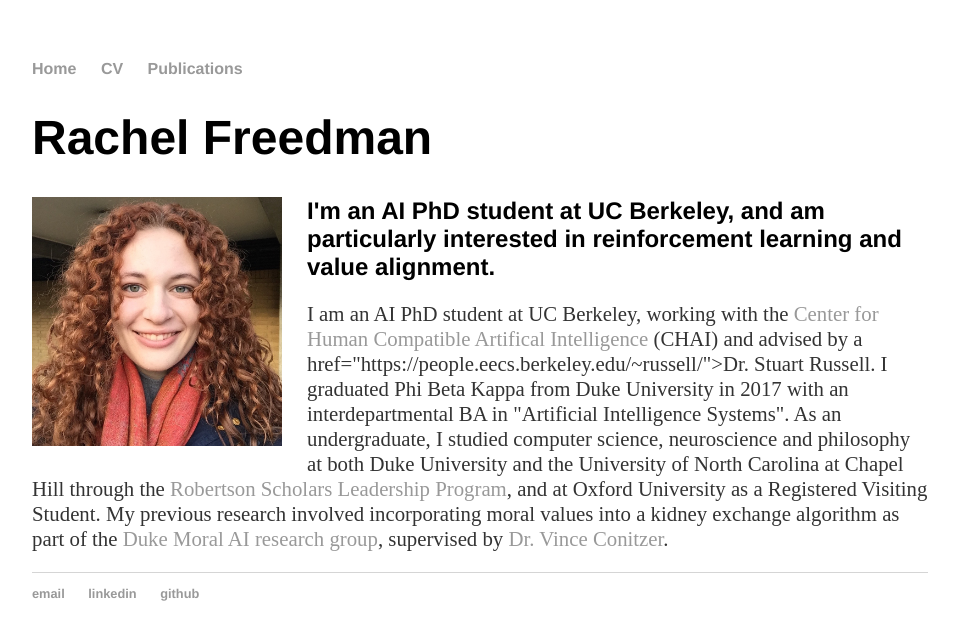
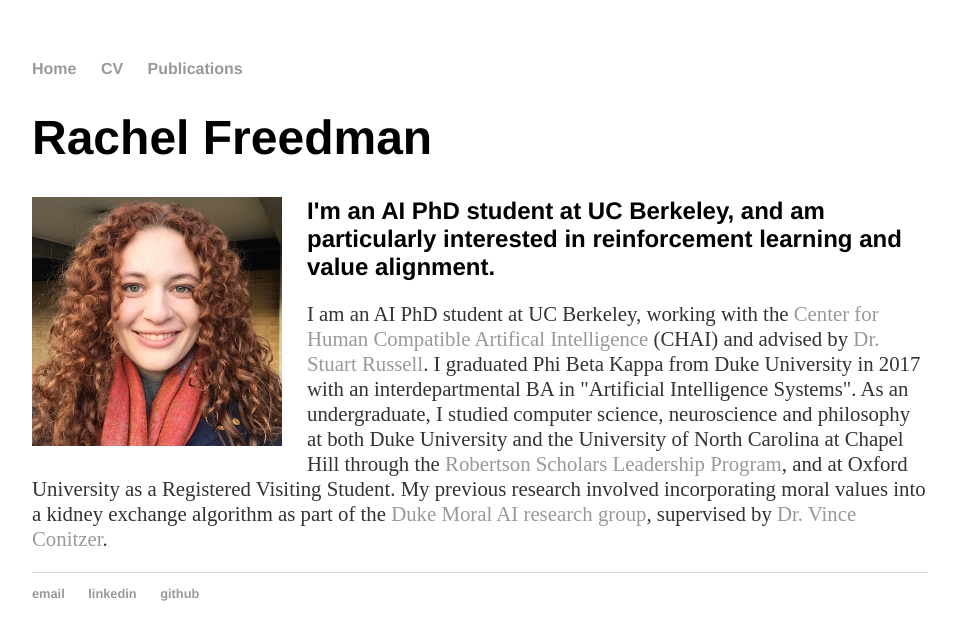
Before and after one commit to RachelFreedman/rachelfreedman.github.io, a Jekyll site: the page built from index.html, in a window 1280 px wide. Shown: the top 640 px of the page, without its empty margins (160-1118 px from the left). Built offline with Jekyll 4.4.1, drawn with Linux system fonts in a browser that asks for light colours.

Commit message:
fixed broken link

```diff
--- a/index.html
+++ b/index.html
@@ -6,5 +6,5 @@
 	<h1>Rachel Freedman</h1>
 
 	<h2><img class="profile-pic" src="/assets/images/recent_headshot.jpg" alt="image of Rachel Freedman">I'm an AI PhD student at UC Berkeley, and am particularly interested in reinforcement learning and value alignment.</a></h2>
-	<p>I am an AI PhD student at UC Berkeley, working with the <a href="https://humancompatible.ai/">Center for Human Compatible Artifical Intelligence</a> (CHAI) and advised by a href="https://people.eecs.berkeley.edu/~russell/">Dr. Stuart Russell</a>. I graduated Phi Beta Kappa from Duke University in 2017 with an interdepartmental BA in "Artificial Intelligence Systems". As an undergraduate, I studied computer science, neuroscience and philosophy at both Duke University and the University of North Carolina at Chapel Hill through the <a href="https://robertsonscholars.org/">Robertson Scholars Leadership Program</a>, and at Oxford University as a Registered Visiting Student. My previous research involved incorporating moral values into a kidney exchange algorithm as part of the <a href="http://moralai.cs.duke.edu/index.html">Duke Moral AI research group</a>, supervised by <a href="https://users.cs.duke.edu/~conitzer/#bio">Dr. Vince Conitzer</a>.</p>
+	<p>I am an AI PhD student at UC Berkeley, working with the <a href="https://humancompatible.ai/">Center for Human Compatible Artifical Intelligence</a> (CHAI) and advised by <a href="https://people.eecs.berkeley.edu/~russell/">Dr. Stuart Russell</a>. I graduated Phi Beta Kappa from Duke University in 2017 with an interdepartmental BA in "Artificial Intelligence Systems". As an undergraduate, I studied computer science, neuroscience and philosophy at both Duke University and the University of North Carolina at Chapel Hill through the <a href="https://robertsonscholars.org/">Robertson Scholars Leadership Program</a>, and at Oxford University as a Registered Visiting Student. My previous research involved incorporating moral values into a kidney exchange algorithm as part of the <a href="http://moralai.cs.duke.edu/index.html">Duke Moral AI research group</a>, supervised by <a href="https://users.cs.duke.edu/~conitzer/#bio">Dr. Vince Conitzer</a>.</p>
 </div><!-- /.blurb -->
```
